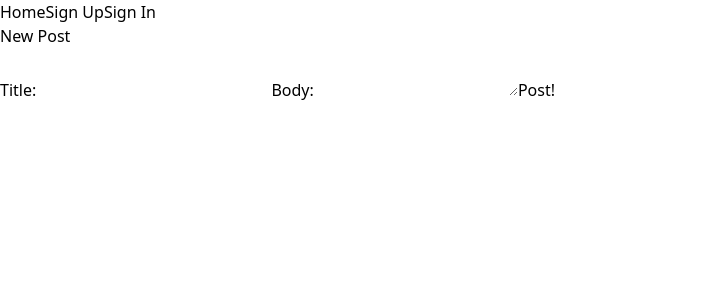
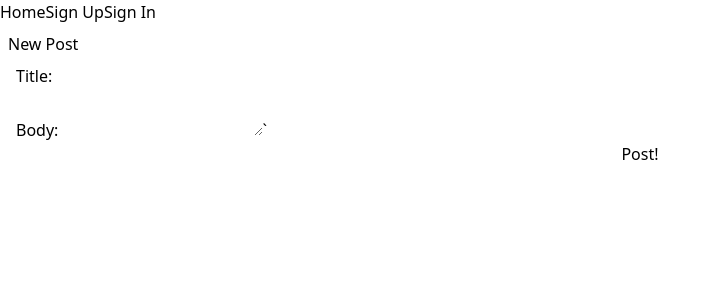
Before and after one commit to crespire/buysell, a React (Create React App) app in the folder client/: page /post-form-test in a window 1280 px wide. Shown: the top 300 px of the page, without its empty margins (0-721 px from the left). Built offline with nearby package versions, Linux system fonts and the light colour scheme.

Commit message:
fix: add default value for post status to post form

```diff
--- a/client/src/components/PostForm.tsx
+++ b/client/src/components/PostForm.tsx
@@ -9,18 +9,25 @@ function PostForm() {
   const submitForm = () => {
     // fetch to submit post content
   }
-  const { values, errors, handleBlur, handleChange, handleSubmit } = useForm(submitForm);
+  const defaultPostValues = {
+    'status': 1,
+  };
+  const { values, errors, handleBlur, handleChange, handleSubmit } = useForm(submitForm, defaultPostValues);
 
   return (
-    <div>
+    <div className="flex flex-col p-2">
       <h1>New Post</h1>
-      <form onSubmit={handleSubmit}>
-        <label htmlFor="title">Title: </label>
-        <input id="title" name="title" type="text" value={values['title'] || ''} onBlur={handleBlur} onChange={handleChange} pattern=".{3,}" minLength={3} required={true} data-error="Title must be at least 3 characters long." />
-        { errors.title && <p>{ errors.title }</p> }
-        <label htmlFor="body">Body: </label>
-        <textarea id="body" name="body" value={values['body'] || ''} onBlur={handleBlur} onChange={handleChange} minLength={5} required={true} data-error="Body must be at least 5 characters long." />
-        { errors.body && <p>{ errors.body }</p> }
+      <form className="flex flex-col p-2 align-center justify-center" onSubmit={handleSubmit}>
+        <div>
+          <label htmlFor="title">Title: </label>
+          <input id="title" name="title" type="text" value={values['title'] || ''} onBlur={handleBlur} onChange={handleChange} pattern=".{3,}" minLength={3} required={true} data-error="Title must be at least 3 characters long." />
+          { errors.title && <p>{ errors.title }</p> }
+        </div>
+        <div>
+          <label htmlFor="body">Body: </label>
+          <textarea id="body" name="body" value={values['body'] || ''} onBlur={handleBlur} onChange={handleChange} minLength={5} required={true} data-error="Body must be at least 5 characters long." />
+          { errors.body && <p>{ errors.body }</p> }`
+        </div>
         <button type="submit">Post!</button>
       </form>
     </div>
```
